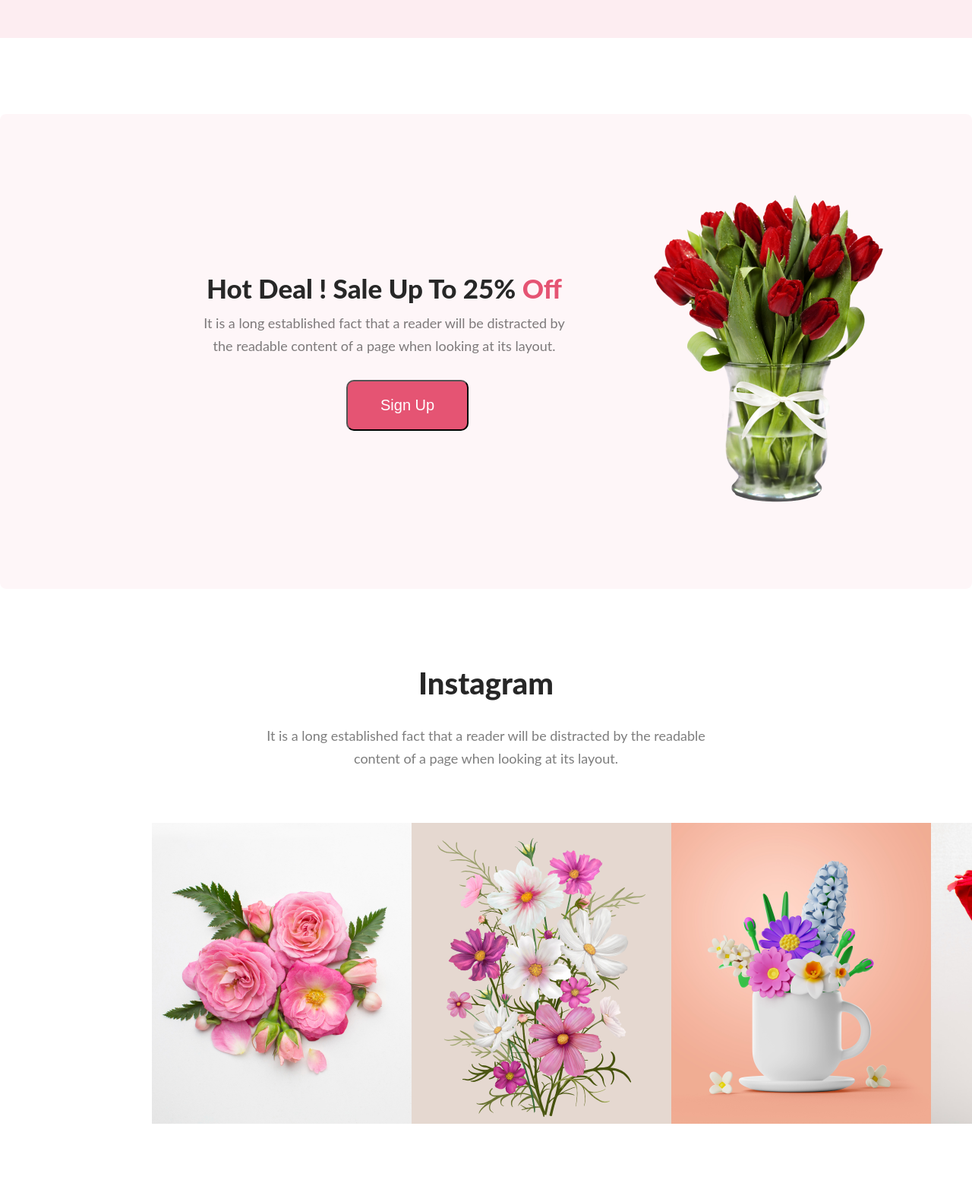
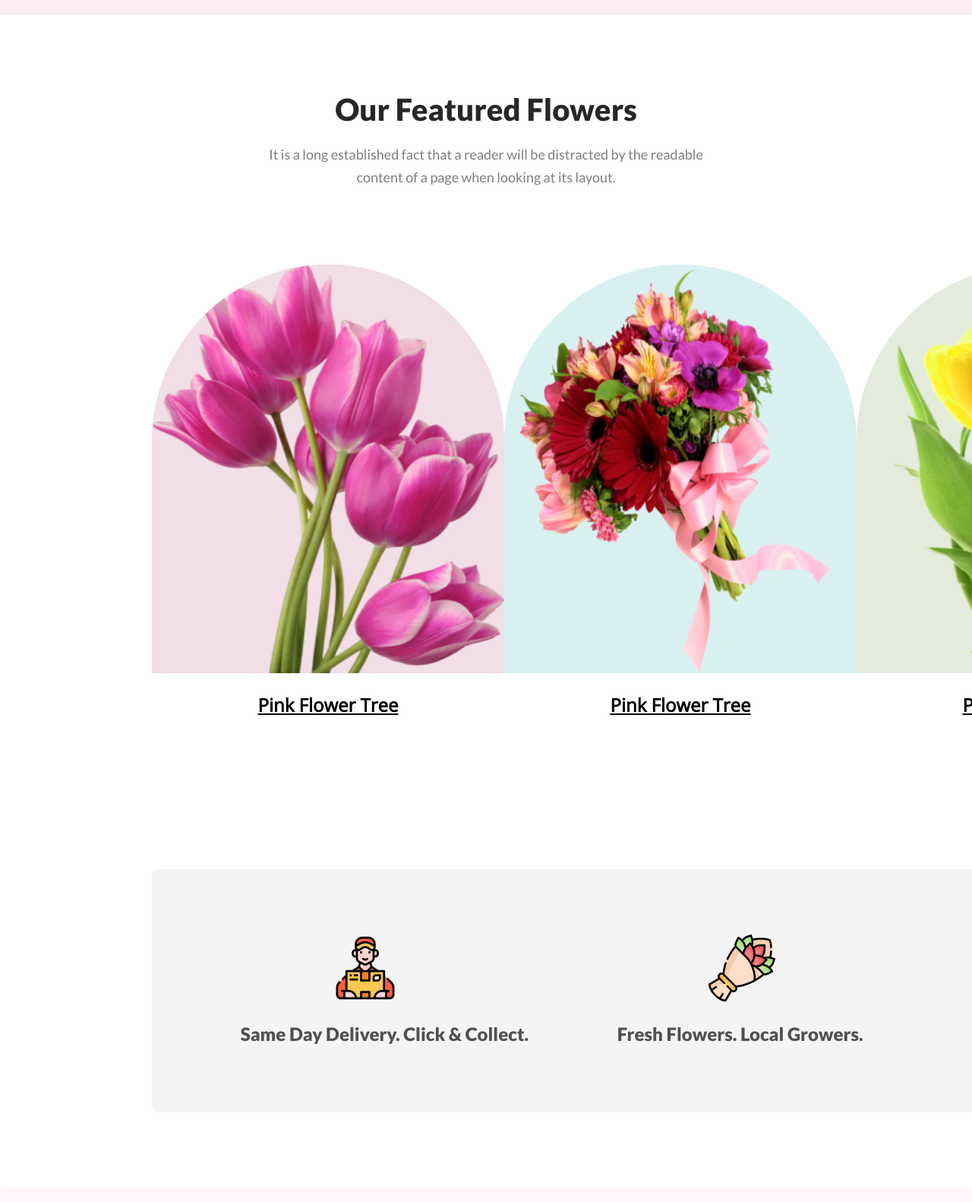
Before and after one commit to minhazuddinrafi/Flower-shop-Assignment, a plain HTML site: page index.html in a window 1280 px wide. Shown: the part 1300-2882 px from the top of the page at 76% size. Drawn offline with nearby package versions, Linux system fonts and the light colour scheme.

Commit message:
Feadtued and icon section added

```diff
--- a/index.html
+++ b/index.html
@@ -7,7 +7,8 @@
     <title>Flower Shop Assignment</title>
     <link rel="preconnect" href="https://fonts.googleapis.com">
     <link rel="preconnect" href="https://fonts.gstatic.com" crossorigin>
-    <link href="https://fonts.googleapis.com/css2?family=Open+Sans&display=swap" rel="stylesheet">
+    <link href="https://fonts.googleapis.com/css2?family=Lato:wght@400;900&family=Open+Sans&display=swap"
+        rel="stylesheet">
     <link rel="stylesheet" href="style/style.css">
 </head>
 
@@ -28,6 +29,46 @@
             <div>
                 <img class="flower-img" src="images/pngwing 10.png" alt="">
             </div>
+        </section>
+
+
+
+        <section class="featured-section">
+
+            <div class="featured-text">
+                <h2 class="heading-h2">Our Featured Flowers</h2>
+                <p class="featured-description">It is a long established fact that a reader will be distracted by the
+                    readable <br> content of a page
+                    when looking at its layout.</p>
+            </div>
+            <div class="featured-images">
+
+                <div><img class="featured-images-1" src="images/pngwing 6.png" alt="">
+                    <h2 class="fearured-images-text">Pink Flower Tree</h2>
+                </div>
+                <div><img class="featured-images-2" src="images/pngwing 5.png" alt="">
+                    <h2 class="fearured-images-text">Pink Flower Tree</h2>
+                </div>
+                <div><img class="featured-images-3" src="images/pngwing 7.png" alt="">
+                    <h2 class="fearured-images-text">Pink Flower Tree</h2>
+                </div>
+            </div>
+
+
+            <div class="icon-section">
+                <div><img src="images/Group 57.png" alt="">
+                    <h2 class="icon-description">Same Day Delivery. Click & Collect.</h2>
+                </div>
+                <div><img src="images/Group 58.png" alt="">
+                    <h2 class="icon-description">Fresh Flowers. Local Growers.</h2>
+                </div>
+                <div><img src="images/Group 59.png" alt="">
+                    <h2 class="icon-description dec-align">
+                        24/7 Free Support.
+                    </h2>
+                </div>
+            </div>
+
         </section>
     </header>
     <main>
--- a/style/style.css
+++ b/style/style.css
@@ -1,12 +1,10 @@
 * {
     margin: 0px;
     padding: 0px;
+    font-family: 'Lato', sans-serif;
+    font-family: 'Open Sans', sans-serif;
 }
 
-body {
-    /* font-family: 'Open Sans', sans-serif; */
-    font-family: 'Open Sans', sans-serif;
-}
 
 /* banner section */
 .banner-section {
@@ -66,7 +64,127 @@ body {
 
 }
 
-/* sign-up section */
+/* Featured Section */
+
+.featured-section {
+
+    margin: 20px 200px;
+}
+
+.featured-images {
+    display: flex;
+    justify-content: space-between;
+    align-items: center;
+    margin-top: 100px;
+}
+
+
+.featured-text {
+    text-align: center;
+    margin-top: 100px;
+}
+
+.heading-h2 {
+
+    margin-bottom: 20px;
+    color: #272727;
+    text-align: center;
+    font-family: Lato;
+    font-size: 40px;
+    font-style: normal;
+    font-weight: 800;
+    line-height: normal;
+}
+
+.featured-description {
+    color: rgba(39, 39, 39, 0.60);
+    text-align: center;
+    font-family: Lato;
+    font-size: 18px;
+    font-style: normal;
+    font-weight: 400;
+    line-height: 30px;
+    /* 166.667% */
+}
+
+.fearured-images-text {
+    text-decoration: underline;
+}
+
+.featured-images-1 {
+    border-radius: 300px 300px 0px 0px;
+    background: rgba(167, 33, 98, 0.15);
+    width: 464px;
+    height: 538px;
+    flex-shrink: 0;
+}
+
+.featured-images-2 {
+    border-radius: 300px 300px 0px 0px;
+    background: rgba(5, 151, 160, 0.15);
+    width: 464px;
+    height: 538px;
+    flex-shrink: 0;
+}
+
+.featured-images-3 {
+    border-radius: 300px 300px 0px 0px;
+    background: rgba(71, 125, 17, 0.15);
+    width: 464px;
+    height: 538px;
+    flex-shrink: 0;
+}
+
+.featured-images h2 {
+    text-align: center;
+    margin-top: 20px;
+}
+
+
+/* icon section---------------------------
+------------------------------------------
+-----------------------------------------
+----------------------------------------- */
+
+.icon-section {
+    display: flex;
+    align-items: center;
+    justify-content: space-evenly;
+    margin-top: 200px;
+    border-radius: 8px;
+    background: rgba(39, 39, 39, 0.05);
+    width: 1440px;
+    height: 320px;
+    flex-shrink: 0;
+}
+
+.icon-section img {
+    align-items: center;
+    margin-left: 120px;
+}
+
+.icon-description {
+    margin-top: 20px;
+    color: rgba(39, 39, 39, 0.80);
+    text-align: center;
+    font-family: Lato;
+    font-size: 24px;
+    font-style: normal;
+    font-weight: 600;
+    line-height: 35px;
+
+    /* 145.833% */
+}
+
+.dec-align {
+    margin-left: 67px;
+}
+
+/* sign-up section------------------------
+-----------------------------------------
+-------------------------------------------
+-------------------------------------------------
+ */
 .sign-up {
     display: flex;
     justify-content: center;
@@ -131,7 +249,10 @@ body {
     max-width: 500px;
 }
 
-/* instragram-section */
+/* instragram-section ------------------------
+--------------------------------------------------
+---------------------------------------------------
+----------------------------------------------------*/
 
 .instagram-section-img {
 
@@ -183,7 +304,10 @@ body {
 }
 
 
-/* input section */
+/* input section -------------------------
+----------------------------------------------
+-------------------------------------------------
+----------------------------------------------------*/
 
 .input-background {
     background-image: url("../images/Rectangle\ 9.png");
@@ -255,7 +379,11 @@ body {
     padding-top: 50px;
 }
 
-/* footer section */
+/* footer section --------------------
+----------------------------------------
+------------------------------------------
+-----------------------------------------------
+*/
 .footer {
     background: #111010;
     width: 1922px;
```
